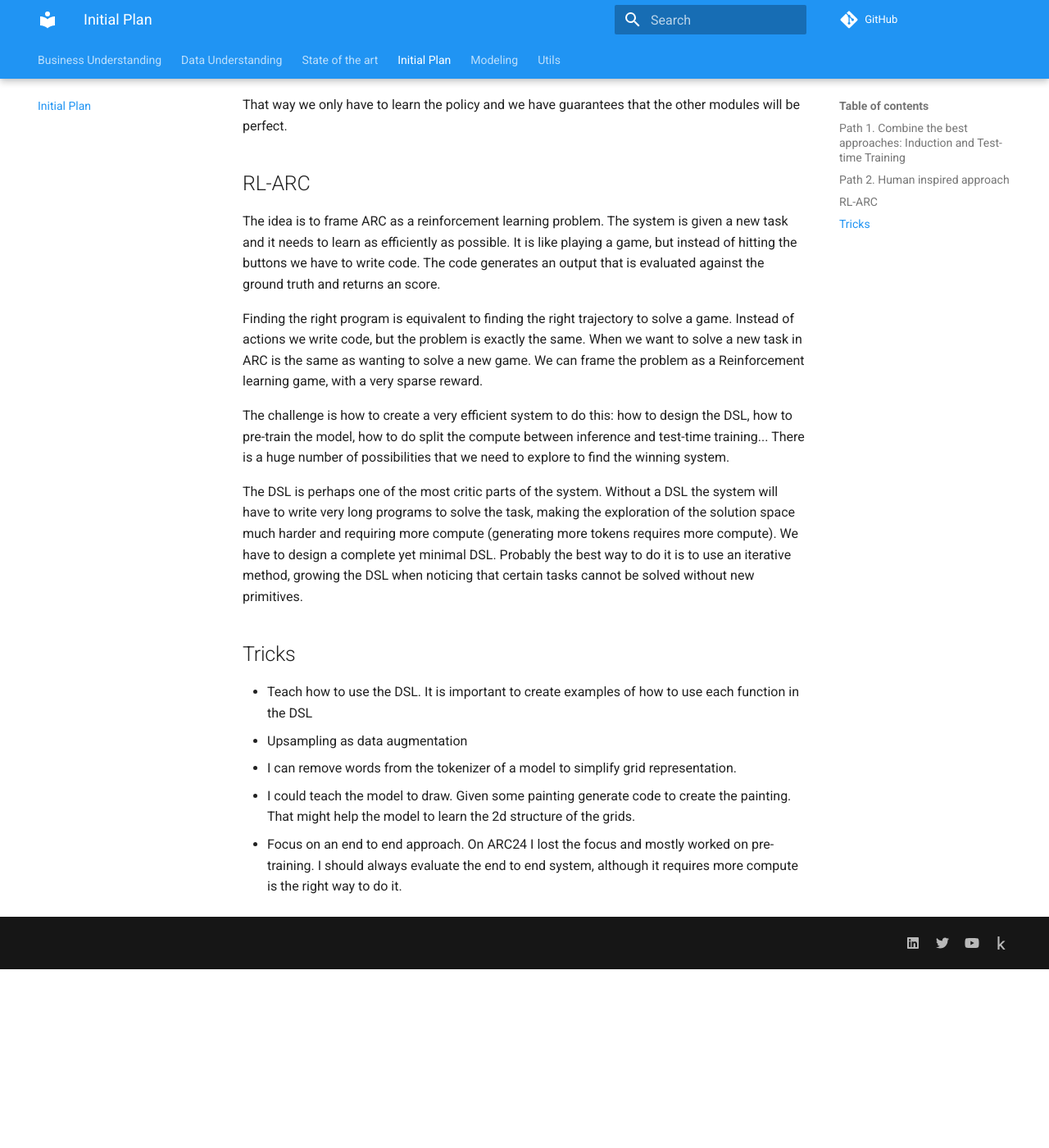
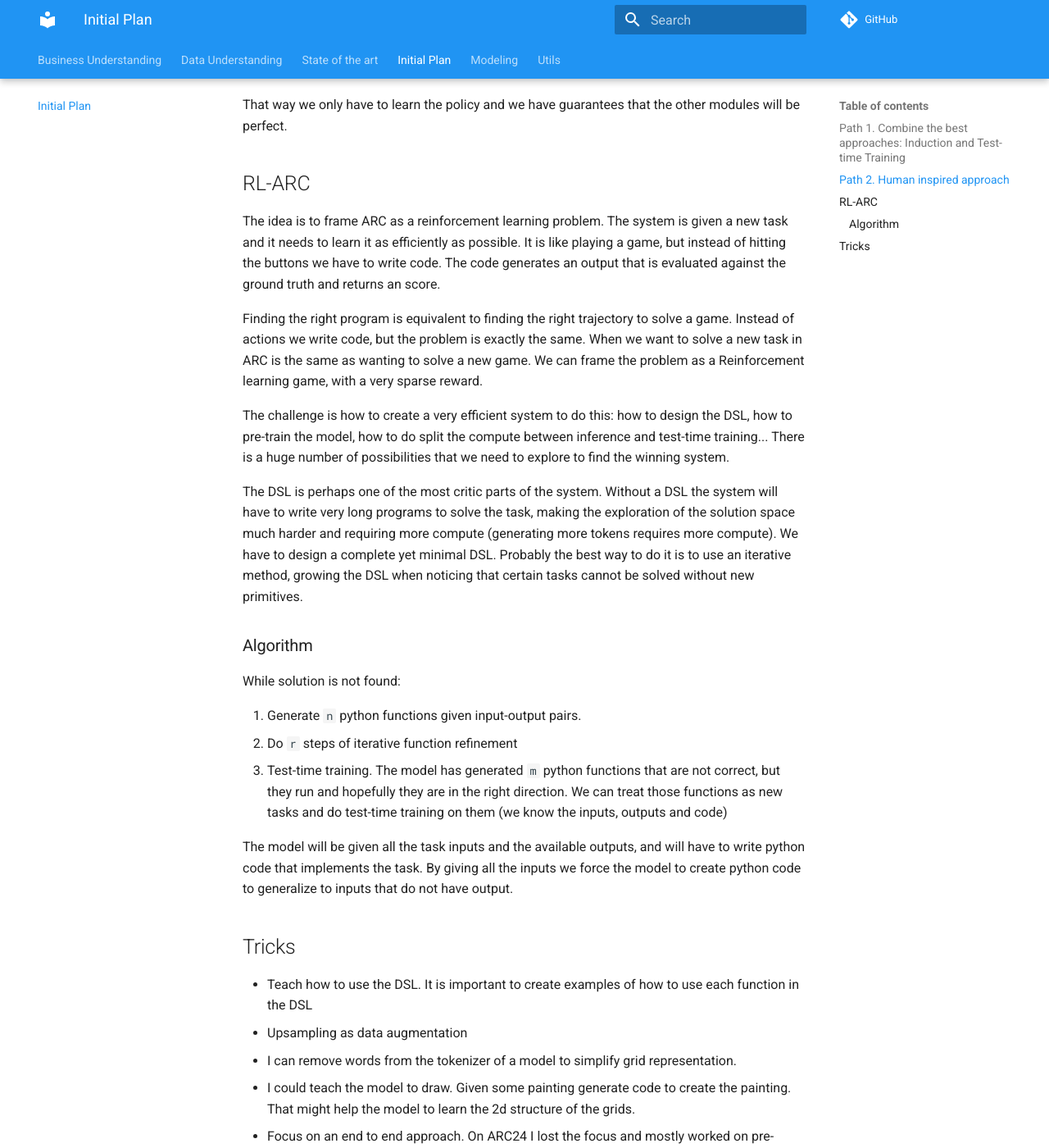
Before and after one commit to ironbar/arc25, an MkDocs documentation site: the page built from docs/04_Initial_Plan.md, in a window 1280 px wide and 1400 px high, scrolled down 1790 px. Shown: the whole window at 82% size. Built offline with MkDocs 1.6.1 and Material for MkDocs 9.7.7, drawn with Linux system fonts in a browser that asks for light colours; comment, search, counter and statistics services are not loaded; before the commit the page ends 2972 px from its top, so only the background shows below that; some of the changed text lies outside the part shown.

Commit message:
updated documentation

```diff
--- a/docs/04_Initial_Plan.md
+++ b/docs/04_Initial_Plan.md
@@ -27,9 +27,9 @@ We already know that HER enables faster learning, specially in very sparse rewar
 
 When humans try to solve ARC tasks we draw some hypothesis and test it in our heads, if it is not correct we refine the hypothesis. To do this we use 3 modules:
 
-- Policy. What action do I have to do to achieve the goal? Learned with hindsight
-- World model. What happens if do this action? Learned with past experiences
-- Judgment. Is the solution correct? Learned with human feedback or by comparison
+- **Policy.** What action do I have to do to achieve the goal? Learned with hindsight
+- **World model.** What happens if do this action? Learned with past experiences
+- **Judgment.** Is the solution correct? Learned with human feedback or by comparison
 
 Reasoning is iterative, we do it step by step combining the 3 modules above.
 
@@ -45,7 +45,7 @@ That way we only have to learn the policy and we have guarantees that the other
 
 ## RL-ARC
 
-The idea is to frame ARC as a reinforcement learning problem. The system is given a new task and it needs to learn as efficiently as possible. It is like playing a game, but instead of hitting the buttons we have to write code.
+The idea is to frame ARC as a reinforcement learning problem. The system is given a new task and it needs to learn it as efficiently as possible. It is like playing a game, but instead of hitting the buttons we have to write code.
 The code generates an output that is evaluated against the ground truth and returns an score.
 
 Finding the right program is equivalent to finding the right trajectory to solve a game. Instead of actions we write code, but the problem is exactly the same. When we want to solve a new task in ARC is the same as wanting to solve a new game. We can frame the problem as a Reinforcement learning game, with a very sparse reward.
@@ -57,6 +57,16 @@ The DSL is perhaps one of the most critic parts of the system. Without a DSL the
 very long programs to solve the task, making the exploration of the solution space much harder and requiring
 more compute (generating more tokens requires more compute). We have to design a complete yet minimal DSL. Probably the best way to do it is to use an iterative method, growing the DSL when noticing that certain tasks cannot be solved without new primitives.
 
+### Algorithm
+
+While solution is not found:
+
+1. Generate `n` python functions given input-output pairs.
+2. Do `r` steps of iterative function refinement
+3. Test-time training. The model has generated `m` python functions that are not correct, but they run and hopefully they are in the right direction. We can treat those functions as new tasks and do test-time training on them (we know the inputs, outputs and code)
+
+The model will be given all the task inputs and the available outputs, and will have to write python code that implements the task. By giving all the inputs we force the model to create python code to generalize to inputs that do not have output.
+
 ## Tricks
 
 - Teach how to use the DSL. It is important to create examples of how to use each function in the DSL
```
